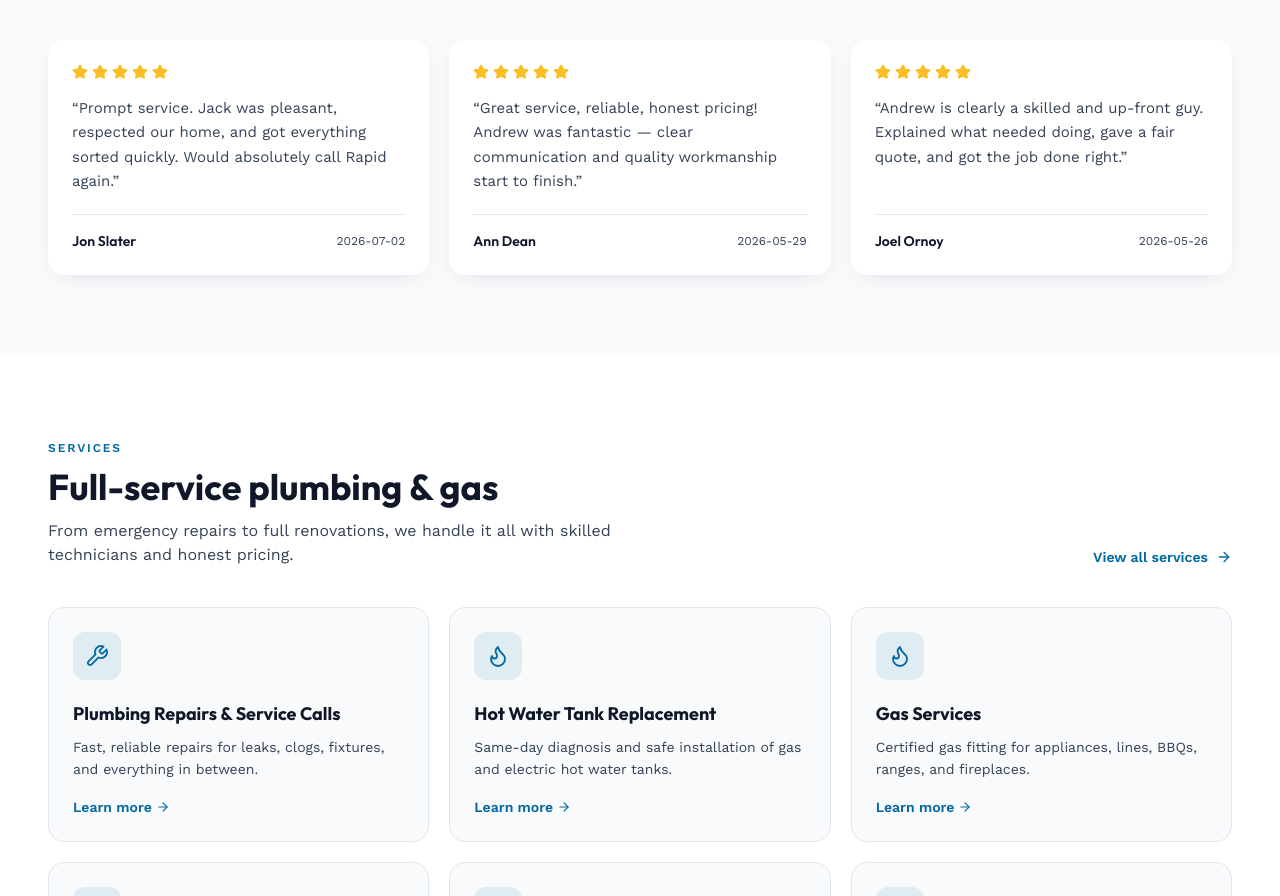
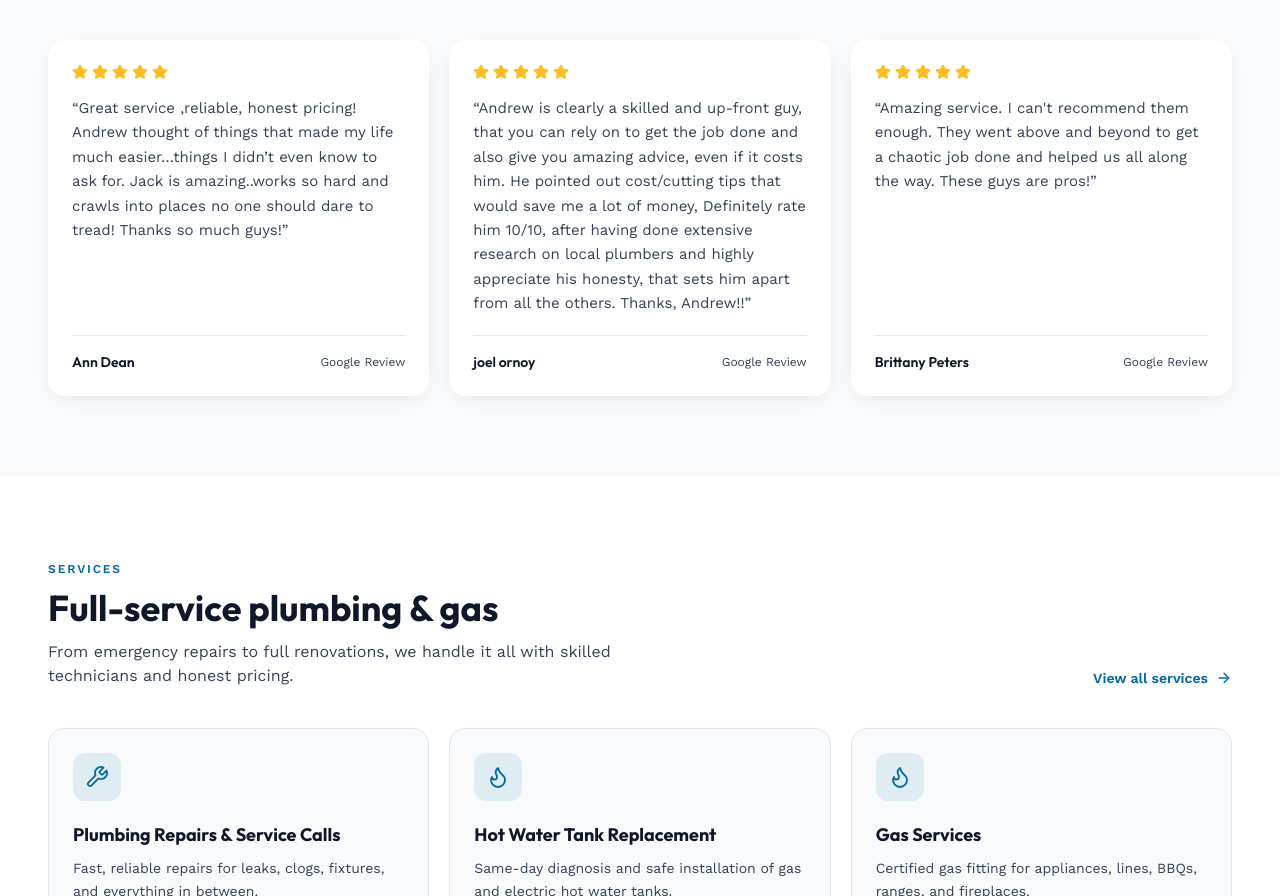
Before and after one commit to williamjcgarden/Zerra, a React (Vite) app: page /demo-sites/rapidplumbing in a window 1280 px wide. Shown: the part 988-1884 px from the top of the page. Built offline with nearby package versions, Linux system fonts and the light colour scheme; the HTML template or start-up script is replaced by a standard one.

Commit message:
fix(demo): use verified plumbing reviews

```diff
--- a/src/demos/rapid-plumbing/components/ReviewCard.tsx
+++ b/src/demos/rapid-plumbing/components/ReviewCard.tsx
@@ -1,6 +1,6 @@
 import { Star } from "lucide-react";
 
-export function ReviewCard({ name, date, quote }: { name: string; date: string; quote: string }) {
+export function ReviewCard({ name, source, quote }: { name: string; source: string; quote: string }) {
   return (
     <figure className="flex h-full flex-col rounded-2xl bg-surface p-6 shadow-card ring-1 ring-border">
       <div className="flex items-center gap-1">
@@ -13,7 +13,7 @@ export function ReviewCard({ name, date, quote }: { name: string; date: string;
       </blockquote>
       <figcaption className="mt-5 flex items-center justify-between border-t border-border pt-4">
         <div className="font-display text-sm font-semibold text-ink">{name}</div>
-        <div className="text-xs text-muted-foreground">{date}</div>
+        <div className="text-xs text-muted-foreground">{source}</div>
       </figcaption>
     </figure>
   );
--- a/src/demos/rapid-plumbing/pages/Reviews.tsx
+++ b/src/demos/rapid-plumbing/pages/Reviews.tsx
@@ -1,6 +1,6 @@
 import { createFileRoute } from "../RouterCompat";
 import { useState } from "react";
-import { ChevronDown, Star, Phone } from "lucide-react";
+import { ChevronDown, ExternalLink, Star, Phone } from "lucide-react";
 import { PageHero } from "@/demos/rapid-plumbing/components/PageHero";
 import { CTASection } from "@/demos/rapid-plumbing/components/CTASection";
 import { ReviewCard } from "@/demos/rapid-plumbing/components/ReviewCard";
@@ -53,10 +53,10 @@ function ReviewsPage() {
 
       <section className="container-tight py-16 md:py-20">
         <div className="grid gap-5 md:grid-cols-2 lg:grid-cols-3">
-          {visibleReviews.map((r) => <ReviewCard key={r.name + r.date} {...r} />)}
+          {visibleReviews.map((r) => <ReviewCard key={r.name} {...r} />)}
         </div>
-        {!showAll && REVIEWS.length > 3 && (
-          <div className="mt-10 flex justify-center">
+        <div className="mt-10 flex flex-wrap justify-center gap-3">
+          {!showAll && REVIEWS.length > 3 && (
             <button
               type="button"
               onClick={() => setShowAll(true)}
@@ -64,8 +64,16 @@ function ReviewsPage() {
             >
               Show More Reviews <ChevronDown className="h-4 w-4" />
             </button>
-          </div>
-        )}
+          )}
+          <a
+            href={SITE.googleReviews}
+            target="_blank"
+            rel="noopener noreferrer"
+            className="inline-flex items-center gap-2 rounded-lg bg-brand px-6 py-3 text-sm font-semibold text-brand-foreground shadow-card transition hover:bg-brand-hover"
+          >
+            View All {SITE.reviewCount} Google Reviews <ExternalLink className="h-4 w-4" />
+          </a>
+        </div>
       </section>
 
       <section className="bg-surface py-20">
--- a/src/demos/rapid-plumbing/site.ts
+++ b/src/demos/rapid-plumbing/site.ts
@@ -8,6 +8,7 @@ export const SITE = {
   area: "Comox Valley",
   rating: 5.0,
   reviewCount: 98,
+  googleReviews: "https://maps.google.com/maps?cid=15576250372192585841",
   facebook: "https://www.facebook.com/105247498867637",
   url: "https://rapidplumbingltd.ca",
 };
@@ -133,39 +134,33 @@ export const SERVICES = [
 
 export const REVIEWS = [
   {
-    name: "Jon Slater",
-    date: "2026-07-02",
+    name: "Ann Dean",
+    source: "Google Review",
     quote:
-      "Prompt service. Jack was pleasant, respected our home, and got everything sorted quickly. Would absolutely call Rapid again.",
+      "Great service ,reliable, honest pricing! Andrew thought of things that made my life much easier…things I didn’t even know to ask for. Jack is amazing..works so hard and crawls into places no one should dare to tread! Thanks so much guys!",
   },
   {
-    name: "Ann Dean",
-    date: "2026-05-29",
+    name: "joel ornoy",
+    source: "Google Review",
     quote:
-      "Great service, reliable, honest pricing! Andrew was fantastic — clear communication and quality workmanship start to finish.",
+      "Andrew is clearly a skilled and up-front guy, that you can rely on to get the job done and also give you amazing advice, even if it costs him. He pointed out cost/cutting tips that would save me a lot of money, Definitely rate him 10/10, after having done extensive research on local plumbers and highly appreciate his honesty, that sets him apart from all the others. Thanks, Andrew!!",
   },
   {
-    name: "Joel Ornoy",
-    date: "2026-05-26",
+    name: "Brittany Peters",
+    source: "Google Review",
     quote:
-      "Andrew is clearly a skilled and up-front guy. Explained what needed doing, gave a fair quote, and got the job done right.",
+      "Amazing service. I can't recommend them enough. They went above and beyond to get a chaotic job done and helped us all along the way. These guys are pros!",
   },
   {
-    name: "Homeowner, Courtenay",
-    date: "2026-04-18",
+    name: "Karyn Ruel",
+    source: "Google Review",
     quote:
-      "Booked a hot water tank swap in the morning, hot water back by afternoon. Clean, respectful, professional.",
+      "Andrew and Jack are awesome! They are fast, efficient, knowledgeable and great to deal with! I wouldn't hesitate to get them for any of our plumbing needs in future.",
   },
   {
-    name: "Local Builder",
-    date: "2026-03-11",
+    name: "Derek Rice",
+    source: "Google Review",
     quote:
-      "We use Rapid for our custom builds. On time, on budget, and inspection-ready every time.",
-  },
-  {
-    name: "Comox Resident",
-    date: "2026-02-02",
-    quote:
-      "Gas fireplace install went perfectly. Great crew, great result.",
+      "It was a small plumbing job, but it was something that had been bothering me for a long time. Rapid got me fixed within 2 days! Awesome service! Thank you Rapid Team!",
   },
 ];
```
